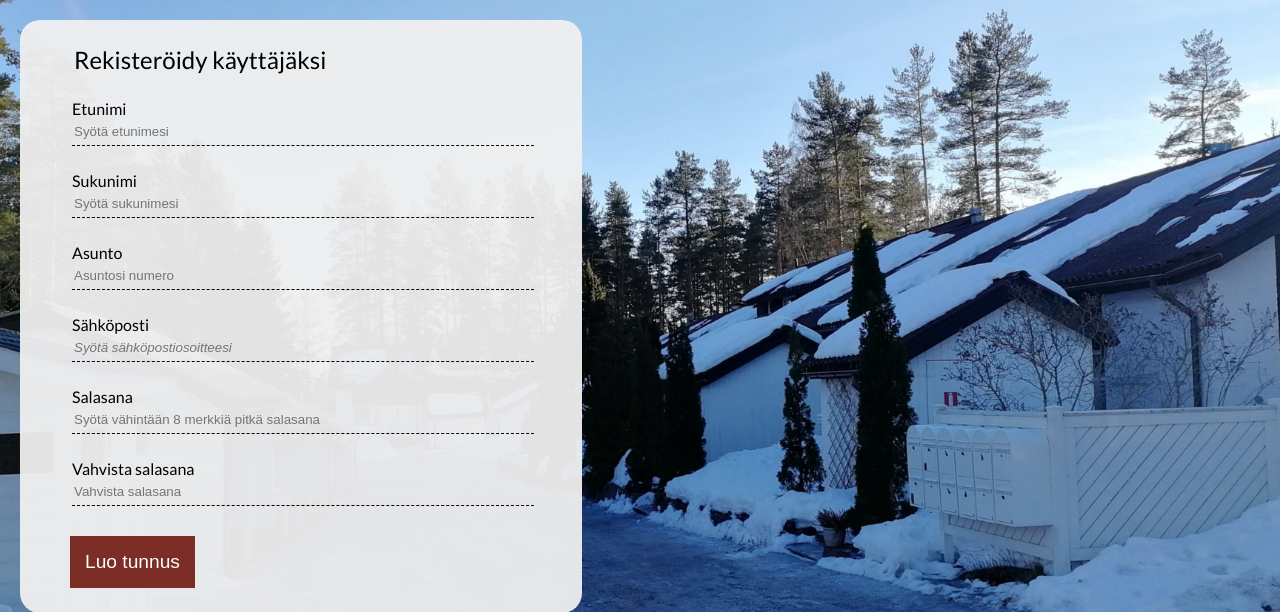
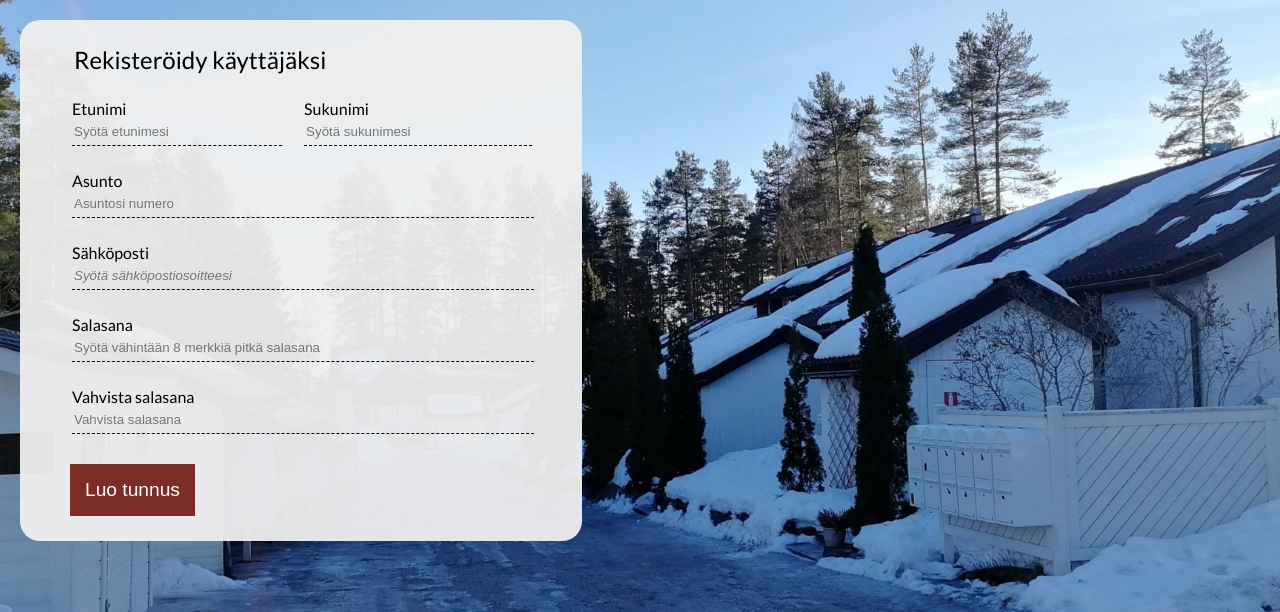
Before and after one commit to Zigelzi/Hakulintie, a Flask app: page /rekisteroidy in a window 1280 px wide. Shown: the part 90-702 px from the top of the page. Run offline with Flask 2, Linux system fonts and the light colour scheme.

Commit message:
Changed firstname lastname form fields to inline block

```diff
--- a/hakulintie/static/css/style.css
+++ b/hakulintie/static/css/style.css
@@ -52,6 +52,8 @@ input[type="submit"]:hover {
 }
 
 textarea {
+    font-family: 'Lato', sans-serif;
+
     display: block;
     background: #fdfdfd;
     border: none;
@@ -125,6 +127,10 @@ Class selectors
     justify-content: flex-start;
 }
 
+.flex-space {
+    justify-content: space-between;
+}
+
 .box {
     width: 40%;
     background-color: rgba(240, 240, 240, 0.95); /* HEX: #F0F0F0 */
@@ -196,6 +202,18 @@ Class selectors
 
 .input-box input:focus {
     border-bottom: 1px solid #007fff;
+}
+
+.input-inline {
+    display: inline-block;
+}
+
+.input-inline:first-of-type {
+    width: 45%;
+    padding-right: 5%;
+}
+.input-inline + .input-inline {
+    width: 49%;
 }
 
 /* Creating custom checkbox */
@@ -296,7 +314,7 @@ Media queries
 --------------------------- */
 
 /* Small and Medium screens */
-@media only screen and (max-width: 850px) {
+@media only screen and (max-width: 950px) {
 
     .flex-container {
         justify-content: center;
@@ -338,4 +356,9 @@ Media queries
     .box {
         width: 75%;
     }
+
+    .input-inline {
+        display: inline-block;
+        width: 100% !important;
+    }
 }
--- a/hakulintie/templates/rekisteroidy.html
+++ b/hakulintie/templates/rekisteroidy.html
@@ -10,7 +10,7 @@
                 <legend>
                     Rekisteröidy käyttäjäksi
                 </legend>
-                <div class="input-box">
+                <div class="input-box input-inline">
                     {{ form.first_name.label }}
                     {{ form.first_name(placeholder="Syötä etunimesi") }}
                     {% if form.first_name.errors %}
@@ -24,7 +24,7 @@
                     {% endif %}
 
                 </div>
-                <div class="input-box">
+                <div class="input-box input-inline">
                     {{ form.last_name.label }}
                     {{ form.last_name(placeholder="Syötä sukunimesi") }}
                     {% if form.last_name.errors %}
@@ -36,7 +36,6 @@
                             {% endfor %}
                         </div>
                     {% endif %}
-
                 </div>
                 <div class="input-box">
                     {{ form.house.label }}
--- a/hakulintie/templates/tili.html
+++ b/hakulintie/templates/tili.html
@@ -32,7 +32,7 @@
                 <legend>
                     Päivitä tilisi tietoja
                 </legend>
-                <div class="input-box">
+                <div class="input-box inline-input">
                     {{ form.first_name.label }}
                     {{ form.first_name(placeholder="Syötä etunimesi") }}
                     {% if form.first_name.errors %}
@@ -46,7 +46,7 @@
                     {% endif %}
 
                 </div>
-                <div class="input-box">
+                <div class="input-box inline-input">
                     {{ form.last_name.label }}
                     {{ form.last_name(placeholder="Syötä sukunimesi") }}
                     {% if form.last_name.errors %}
```
